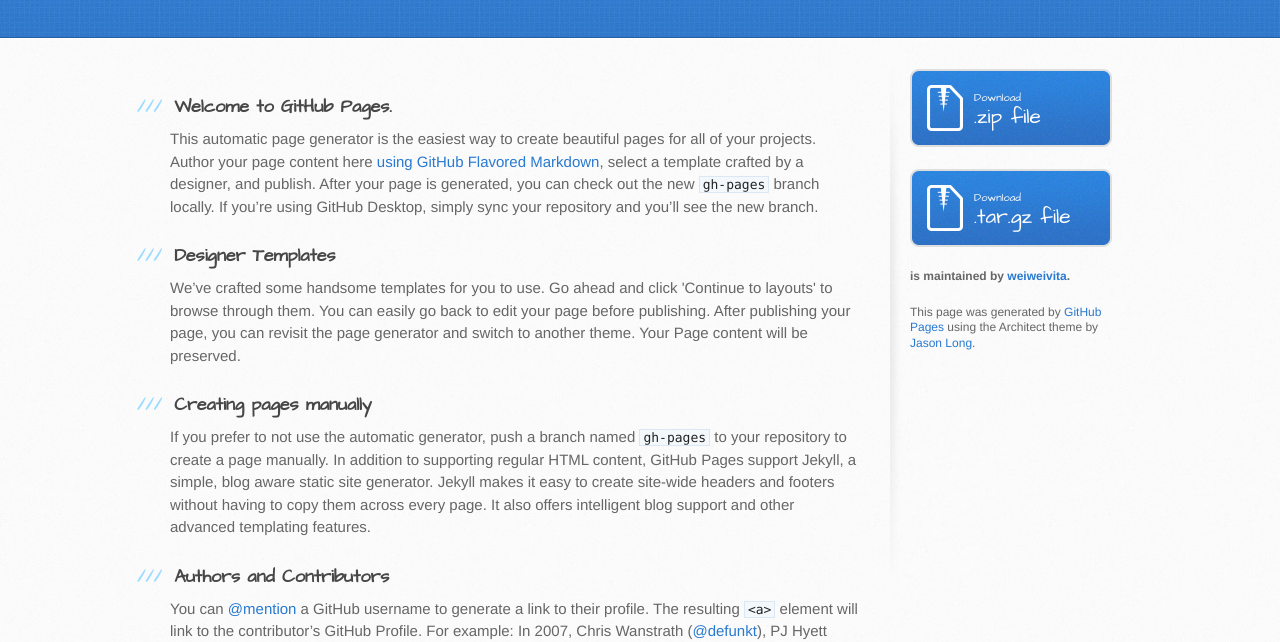
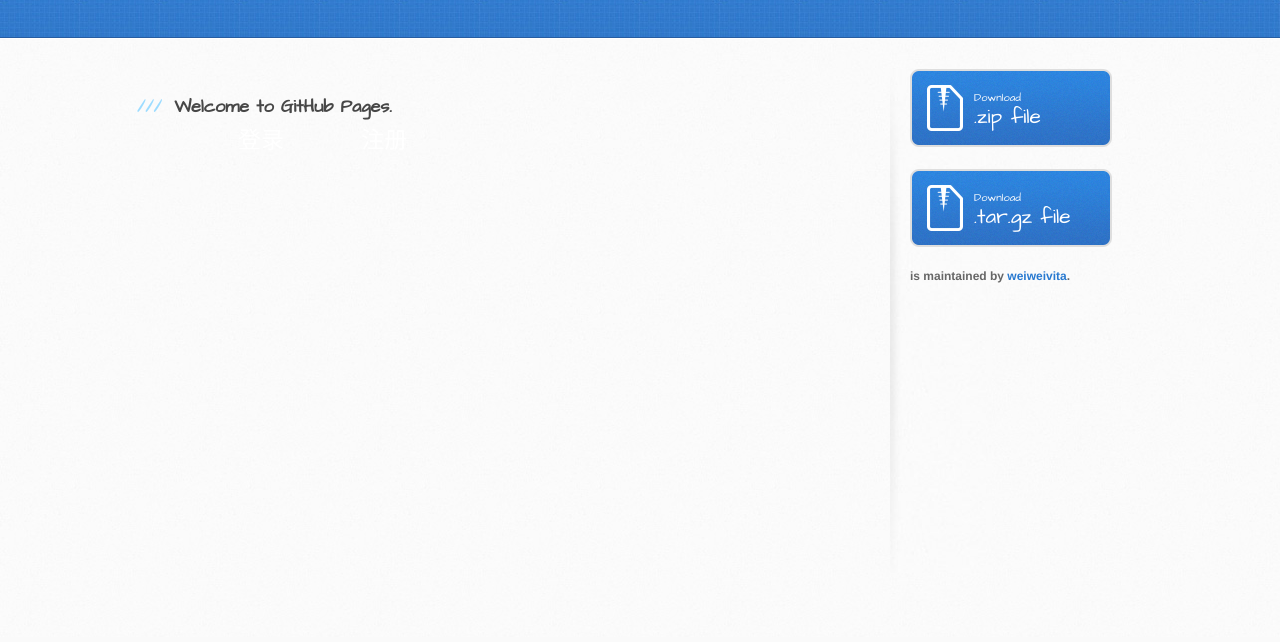
Before and after one commit to jupiterzw/vita.github.com, a plain HTML site: page index.html in a window 1280 px wide. Shown: the part 163-805 px from the top of the page. Drawn offline with Linux system fonts and the light colour scheme.

Commit message:
新增样式文件

```diff
--- a/index.html
+++ b/index.html
@@ -8,6 +8,7 @@
     <link rel="stylesheet" type="text/css" href="stylesheets/stylesheet.css" media="screen">
     <link rel="stylesheet" type="text/css" href="stylesheets/github-light.css" media="screen">
     <link rel="stylesheet" type="text/css" href="stylesheets/print.css" media="print">
+    <link rel="stylesheet" type="text/css" href="stylesheets/skin.css" media="print">
 
     <!--[if lt IE 9]>
     <script src="//html5shiv.googlecode.com/svn/trunk/html5.js"></script>
@@ -29,44 +30,31 @@
       <div class="inner clearfix">
         <section id="main-content">
           <h3>
-<a id="welcome-to-github-pages" class="anchor" href="#welcome-to-github-pages" aria-hidden="true"><span aria-hidden="true" class="octicon octicon-link"></span></a>Welcome to GitHub Pages.</h3>
+            <a id="welcome-to-github-pages" class="anchor" href="#welcome-to-github-pages" aria-hidden="true"><span aria-hidden="true" class="octicon octicon-link"></span></a>
+            Welcome to GitHub Pages.
+          </h3>
 
-<p>This automatic page generator is the easiest way to create beautiful pages for all of your projects. Author your page content here <a href="https://guides.github.com/features/mastering-markdown/">using GitHub Flavored Markdown</a>, select a template crafted by a designer, and publish. After your page is generated, you can check out the new <code>gh-pages</code> branch locally. If you’re using GitHub Desktop, simply sync your repository and you’ll see the new branch.</p>
-
-<h3>
-<a id="designer-templates" class="anchor" href="#designer-templates" aria-hidden="true"><span aria-hidden="true" class="octicon octicon-link"></span></a>Designer Templates</h3>
-
-<p>We’ve crafted some handsome templates for you to use. Go ahead and click 'Continue to layouts' to browse through them. You can easily go back to edit your page before publishing. After publishing your page, you can revisit the page generator and switch to another theme. Your Page content will be preserved.</p>
-
-<h3>
-<a id="creating-pages-manually" class="anchor" href="#creating-pages-manually" aria-hidden="true"><span aria-hidden="true" class="octicon octicon-link"></span></a>Creating pages manually</h3>
-
-<p>If you prefer to not use the automatic generator, push a branch named <code>gh-pages</code> to your repository to create a page manually. In addition to supporting regular HTML content, GitHub Pages support Jekyll, a simple, blog aware static site generator. Jekyll makes it easy to create site-wide headers and footers without having to copy them across every page. It also offers intelligent blog support and other advanced templating features.</p>
-
-<h3>
-<a id="authors-and-contributors" class="anchor" href="#authors-and-contributors" aria-hidden="true"><span aria-hidden="true" class="octicon octicon-link"></span></a>Authors and Contributors</h3>
-
-<p>You can <a href="https://help.github.com/articles/basic-writing-and-formatting-syntax/#mentioning-users-and-teams" class="user-mention">@mention</a> a GitHub username to generate a link to their profile. The resulting <code>&lt;a&gt;</code> element will link to the contributor’s GitHub Profile. For example: In 2007, Chris Wanstrath (<a href="https://github.com/defunkt" class="user-mention">@defunkt</a>), PJ Hyett (<a href="https://github.com/pjhyett" class="user-mention">@pjhyett</a>), and Tom Preston-Werner (<a href="https://github.com/mojombo" class="user-mention">@mojombo</a>) founded GitHub.</p>
-
-<h3>
-<a id="support-or-contact" class="anchor" href="#support-or-contact" aria-hidden="true"><span aria-hidden="true" class="octicon octicon-link"></span></a>Support or Contact</h3>
-
-<p>Having trouble with Pages? Check out our <a href="https://help.github.com/pages">documentation</a> or <a href="https://github.com/contact">contact support</a> and we’ll help you sort it out.</p>
+          <div class="ops-btn">
+            <a href="" class="button">
+              登录
+            </a>
+            <a href="" class="button">
+              注册
+            </a>
+          </div>
         </section>
 
         <aside id="sidebar">
-          <a href="https://github.com/weiweivita/vita.github.com/zipball/master" class="button">
+          <a href="https://github.com/weiweivita/vita.github.com/zipball/gh-pages" class="button">
             <small>Download</small>
             .zip file
           </a>
-          <a href="https://github.com/weiweivita/vita.github.com/tarball/master" class="button">
+          <a href="https://github.com/weiweivita/vita.github.com/tarball/gh-pages" class="button">
             <small>Download</small>
             .tar.gz file
           </a>
 
           <p class="repo-owner"><a href="https://github.com/weiweivita/vita.github.com"></a> is maintained by <a href="https://github.com/weiweivita">weiweivita</a>.</p>
-
-          <p>This page was generated by <a href="https://pages.github.com">GitHub Pages</a> using the Architect theme by <a href="https://twitter.com/jasonlong">Jason Long</a>.</p>
         </aside>
       </div>
     </div>
--- /dev/null
+++ b/stylesheets/skin.css
@@ -0,0 +1,32 @@
+/*! skin.css v1 | MIT License   */
+
+.ops-btn{}
+.ops-btn a.button{color:#333;}
+
+/* #Media Queries
+================================================== */
+
+/* Smaller than standard 960 (devices and browsers) */
+@media only screen and (max-width: 959px) {
+
+}
+
+/* Tablet Portrait size to standard 960 (devices and browsers) */
+@media only screen and (min-width: 768px) and (max-width: 959px) {
+
+}
+
+/* All Mobile Sizes (devices and browser) */
+@media only screen and (max-width: 767px) {
+
+}
+
+/* Mobile Landscape Size to Tablet Portrait (devices and browsers) */
+@media only screen and (min-width: 480px) and (max-width: 767px) {
+
+}
+
+/* Mobile Portrait Size to Mobile Landscape Size (devices and browsers) */
+@media only screen and (max-width: 479px) {
+
+}
```
